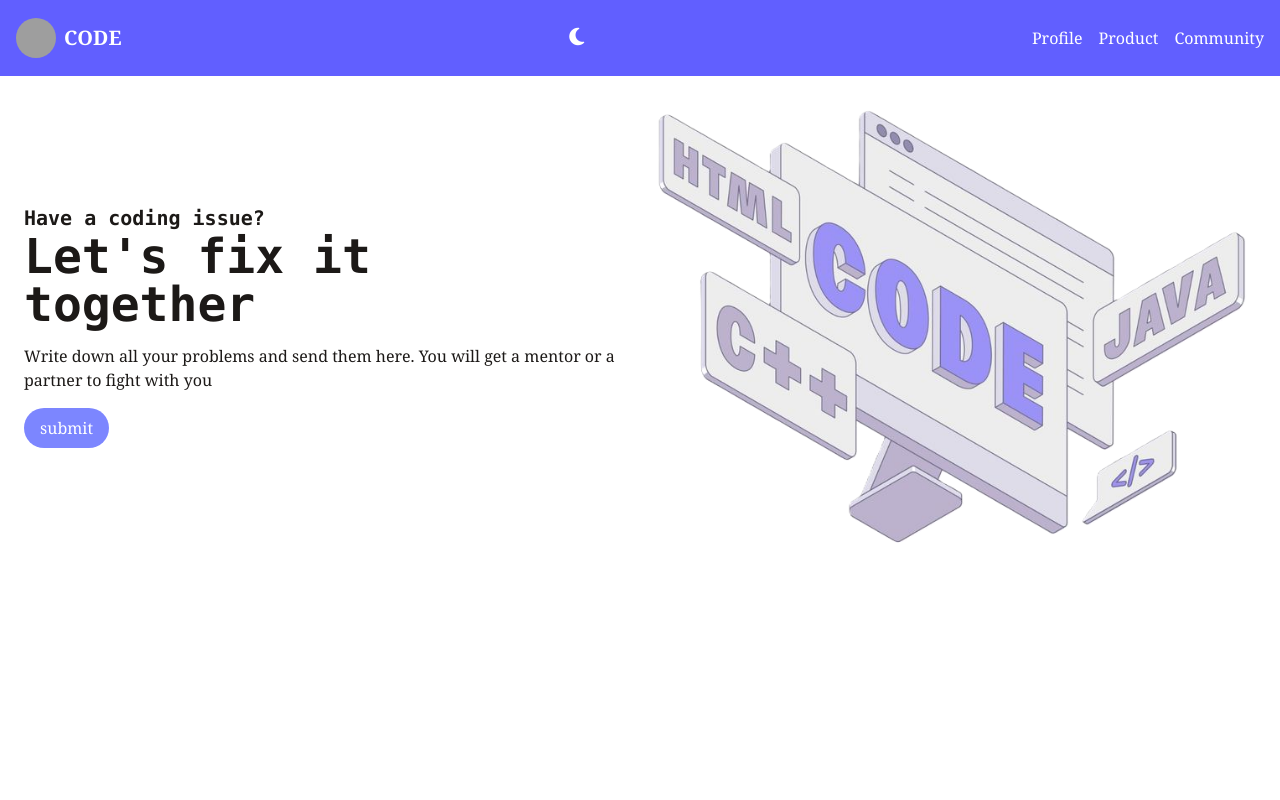
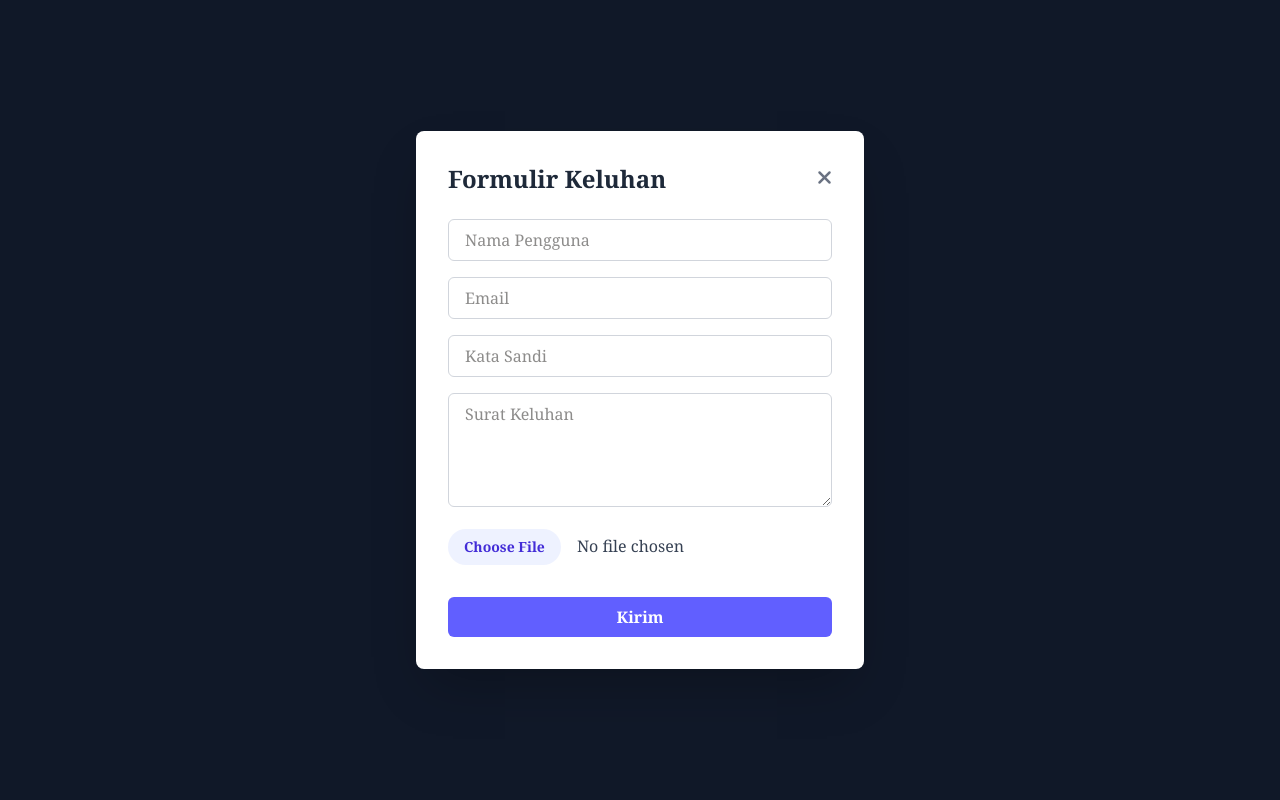
Before and after one commit to Hanifun2310/my-future-company, a plain HTML site: page index.html in a window 1280 px wide. Both pictures are taken after a click on the button "submit". Shown: the top 800 px of the page. Drawn offline with nearby package versions, Linux system fonts and the light colour scheme; grey boxes are pictures that could not be loaded.

Commit message:
perbarui web

```diff
--- a/index.html
+++ b/index.html
@@ -29,8 +29,10 @@
 </head>
 <body class="bg-white text-stone-900 font-serif transition-colors duration-500">
 
-<nav class="text-white bg-indigo-500 sticky top-0 flex items-center justify-between p-4 transition-colors duration-500 z-50">
-    <a href="#profile-section" class="flex items-center space-x-2">
+  <!-- navi gasi -->
+    <nav class="text-white bg-indigo-500 sticky  flex items-center justify-between p-4 transition-colors duration-500">
+
+        <a href="#" class="flex items-center space-x-2">
             <img src="https://i.pinimg.com/1200x/06/25/96/0625966922ea723134c4ab6f5e32cf39.jpg"
                  alt="logo perusahaan"
                  class="h-10 w-10 rounded-full">
@@ -38,76 +40,94 @@
         </a>
 
         <div class="flex-grow flex justify-center hidden md:flex">
-        <button id="theme-toggle" type="button" class="text-white hover:text-gray-200 p-2.5 transition-colors duration-500">
+            <button id="theme-toggle" type="button" class="text-cyan-500 hover:text-cyan-700 p-2.5 transition-colors duration-500">
                 <i id="theme-icon" class="fas fa-moon text-xl"></i>
             </button>
         </div>
 
         <div class="hidden md:flex space-x-4">
-        <a href="#profile-section" class="hover:text-cyan-700">Profile</a>
-        <a href="#product-section" class="hover:text-cyan-700">Product</a>
-        <a href="#community-section" class="hover:text-cyan-700">Community</a>
+            <a href="#" class="hover:text-cyan-700">Community</a>
+            <a href="#" class="hover:text-cyan-700">Product</a>
+            <a href="#" class="hover:text-cyan-700">News</a>
+            <a href="#" class="hover:text-cyan-700">Contact</a>
+            <a href="#" class="hover:text-cyan-700">Contact</a>
         </div>
 
-    <button id="mobile-menu-button" class="md:hidden text-white">
+        <button id="mobile-menu-button" class="md:hidden text-cyan-500">
             <i class="fas fa-bars text-xl"></i>
         </button>
     </nav>
 
-<div id="mobile-menu" class="hidden md:hidden bg-blue-500 dark:bg-gray-700 transition-colors duration-500 py-4 px-6 fixed w-full z-40 top-[4rem]">
-    <a href="#profile-section" class="block py-2 text-white hover:bg-blue-600 dark:hover:bg-gray-600">Profile</a>
-    <a href="#product-section" class="block py-2 text-white hover:bg-blue-600 dark:hover:bg-gray-600">Product</a>
-    <a href="#community-section" class="block py-2 text-white hover:bg-blue-600 dark:hover:bg-gray-600">Community</a>
+    <div id="mobile-menu" class="hidden md:hidden bg-blue-100 dark:bg-gray-700 transition-colors duration-500 py-4 px-6 absolute w-full z-40">
+        <a href="#" class="block py-2 hover:bg-blue-200 dark:hover:bg-gray-600">community</a>
+        <a href="#" class="block py-2 hover:bg-blue-200 dark:hover:bg-gray-600">Product</a>
+        <a href="#" class="block py-2 hover:bg-blue-200 dark:hover:bg-gray-600"></a>
+        <a href="#" class="block py-2 hover:bg-blue-200 dark:hover:bg-gray-600">Contact</a>
+        <a href="#" class="block py-2 hover:bg-blue-200 dark:hover:bg-gray-600">Contact</a>
 
-    <button id="mobile-theme-toggle" type="button" class="w-full text-left py-2 text-white hover:bg-blue-600 dark:hover:bg-gray-600">
+        <button id="mobile-theme-toggle" type="button" class="w-full text-left py-2 hover:bg-blue-200 dark:hover:bg-gray-600">
             <i class="fas fa-moon text-lg mr-2"></i> Dark Mode
         </button>
     </div>
 
-<section id="profile-section" class="px-6 mx-auto flex justify-between items-center my-6 space-x-6">
-    <div class="w-3/6">
-    <h4 class="text-xl font-bold font-mono">Have a coding issue?</h4>
-    <h3 class="text-5xl font-bold font-mono">Let's fix it together</h3>
-    <p class="py-4">Write down all your problems and send them here. You will get a mentor or a partner to fight with you </p>
-    <button id="open-modal-btn" class="bg-indigo-400 text-white py-2 px-4 rounded-3xl transition-all duration-300 hover:bg-indigo-600 hover:scale-110">submit</button>
+
+    <!-- hero -->
+<section id="profile-section" class="px-6 mx-auto flex flex-col sm:flex-row justify-center items-center my-12 sm:space-x-6 space-y-6 sm:space-y-0">
+    <div class="sm:w-3/6 text-center sm:text-left">
+        <h4 class="text-xl font-bold font-mono text-gray-800">Have a coding issue?</h4>
+        <h3 class="text-5xl font-bold font-mono text-gray-900 mt-2">Let's fix it together</h3>
+        <p class="py-4 text-gray-700">Write down all your problems and send them here. You will get a mentor or a partner to fight with you</p>
+        <!-- Tombol yang memicu pop-up -->
+        <button id="open-modal-btn" class="bg-indigo-400 text-white py-2 px-4 rounded-3xl transition-all duration-300 hover:bg-indigo-600 hover:scale-110">
+            submit
+        </button>
     </div>
-  <img class="w-3/6" src="background.png" alt="background">
+    <!-- Placeholder gambar -->
+    <img class="sm:w-3/6 mt-6 sm:mt-0" src="background.png" alt="background">
 </section>
 
 <!-- Modal Pop-up (tersembunyi secara default) -->
-
 <div id="submit-modal" class="fixed inset-0 bg-gray-900 bg-opacity-75 flex items-center justify-center hidden z-50">
     <div class="modal-content bg-white rounded-lg shadow-2xl p-8 w-11/12 max-w-md">
         <div class="flex justify-between items-center mb-6">
-            <h3 class="flex justify-center text-2xl font-bold text-gray-800">Send us your problem here</h3>
+            <h3 class="text-2xl font-bold text-gray-800">Formulir Keluhan</h3>
             <button id="close-modal-btn" class="text-gray-500 hover:text-gray-800 transition-colors">
                 <i class="fas fa-times text-xl"></i>
             </button>
         </div>
 
-<!-- profile -->
-
-<div class="py-50 bg--100">
-        <div class="max-w-6xl mx-auto px-4 sm:px-6 lg:px-8">
-            <div class="bg-white shadow-xl rounded-lg overflow-hidden">
-                <div class="bg-indigo-500 py-6 px-8 sm:px-10">
-                    <h2 class="flex justify-center text-2xl font-bold text-white tracking-wide uppercase">About Us</h2>
+        <form onsubmit="event.preventDefault(); alert('Formulir berhasil disubmit!');" class="space-y-4">
+            <div>
+                <input type="text" placeholder="Nama Pengguna" required class="w-full px-4 py-2 border border-gray-300 rounded-md focus:outline-none focus:ring-2 focus:ring-indigo-500">
             </div>
-                <div class="p-8 sm:p-10 text-center">
-                    <h3 class="mt-0 text-3xl font-extrabold text-gray-900 tracking-tight">"CODE"</h3>
-                    <p class="mt-4 text-lg text-gray-700 leading-relaxed">
-                        Innovation fuels our craft. Here at "CODE," we're not just keeping up with the digital landscape  we're shaping it. We fuse creativity with cutting-edge technology to architect and build digital experiences that are not only functional but truly inspiring.
-                    </p>
+            <div>
+                <input type="email" placeholder="Email" required class="w-full px-4 py-2 border border-gray-300 rounded-md focus:outline-none focus:ring-2 focus:ring-indigo-500">
             </div>
+            <div>
+                <input type="password" placeholder="Kata Sandi" required class="w-full px-4 py-2 border border-gray-300 rounded-md focus:outline-none focus:ring-2 focus:ring-indigo-500">
             </div>
+            <div>
+                <textarea placeholder="Surat Keluhan" rows="4" required class="w-full px-4 py-2 border border-gray-300 rounded-md focus:outline-none focus:ring-2 focus:ring-indigo-500"></textarea>
+            </div>
+            <div>
+                <input type="file" class="w-full text-gray-700 file:mr-4 file:py-2 file:px-4 file:rounded-full file:border-0 file:text-sm file:font-semibold file:bg-indigo-50 file:text-indigo-700 hover:file:bg-indigo-100">
+            </div>
+            <div class="pt-4">
+                <button type="submit" class="w-full bg-indigo-500 text-white font-bold py-2 px-4 rounded-md hover:bg-indigo-600 transition-colors">
+                    Kirim
+                </button>
+            </div>
+        </form>
     </div>
 </div>
 
 <!-- product -->
 
-<h1 id="product-section" class=" bg-rounded-3xl mt-20 mb-10 text-center font-bold text-3xl">PRODUCT
+<h1 class="bg- bg-rounded-3xl mt-20 mb-20 text-center font-bold text-3xl">PRODUCT
+    <p>Get yours now!</p>
 </h1>
-<div class="mb-5 flex flex-col sm:flex-row justify-center items-center sm:space-x-8 space-y-8 sm:space-y-0 mb-20">
+    <div class="flex flex-col sm:flex-row justify-center items-center sm:space-x-8 space-y-8 sm:space-y-0 mb-20">
+
     <div class="bg-white p-6 rounded-lg shadow-lg text-center w-full max-w-xs transition-transform duration-300 hover:scale-105">
         <a href="https://www.w3schools.com/html/html_intro.asp"
            target="_blank"
@@ -137,13 +157,13 @@
         </a>
         <p class="mt-4 text-gray-700 font-semibold text-lg ">Learn every topic from beginning to end, easily</p>
     </div>
+
 </div>
- <div>
-    <h1 class="bg-rounded-3xl mt-20 mb-10 text-center font-bold text-3xl mb-50">Get yours now!</h1>
- </div>
-<!-- community -->
 
-<div id="community-section" class=" bg-indigo-600 p-8 text-white text-center">
+
+<!-- container -->
+
+<div class="bg-indigo-600 p-8 text-white text-center">
     <h3 class="text-3xl font-extrabold mb-6 tracking-wide">
         JOIN OUR COMMUNITY
     </h3>
@@ -180,6 +200,8 @@
     </div>
 </div>
 
+
+
     <script>
         // Logika Hamburger Menu
         const mobileMenuButton = document.getElementById('mobile-menu-button');
@@ -209,6 +231,31 @@
         themeToggleDesktop.addEventListener('click', toggleTheme);
         themeToggleMobile.addEventListener('click', toggleTheme);
 
+
+
+<!-- Skrip JavaScript yang mengontrol pop-up -->
+
+    const openModalBtn = document.getElementById('open-modal-btn');
+    const submitModal = document.getElementById('submit-modal');
+    const closeModalBtn = document.getElementById('close-modal-btn');
+    const modalContent = document.querySelector('#submit-modal .modal-content');
+
+    openModalBtn.addEventListener('click', () => {
+        submitModal.classList.remove('hidden');
+        setTimeout(() => {
+            submitModal.classList.add('opacity-100');
+            modalContent.classList.remove('opacity-0', 'scale-95');
+            modalContent.classList.add('opacity-100', 'scale-100');
+        }, 10);
+    });
+
+    closeModalBtn.addEventListener('click', () => {
+        modalContent.classList.remove('opacity-100', 'scale-100');
+        modalContent.classList.add('opacity-0', 'scale-95');
+        setTimeout(() => {
+            submitModal.classList.add('hidden');
+        }, 300);
+    });
     </script>
 </body>
 </html>
```
Lines whose indentation alone changed are shown as unchanged.
